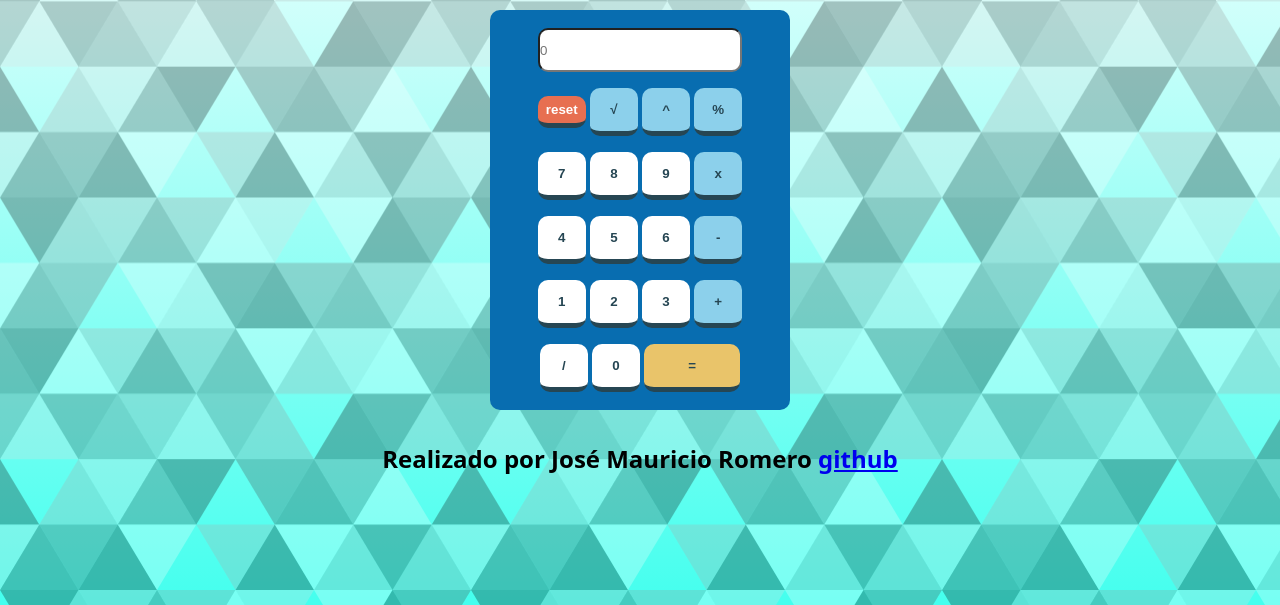
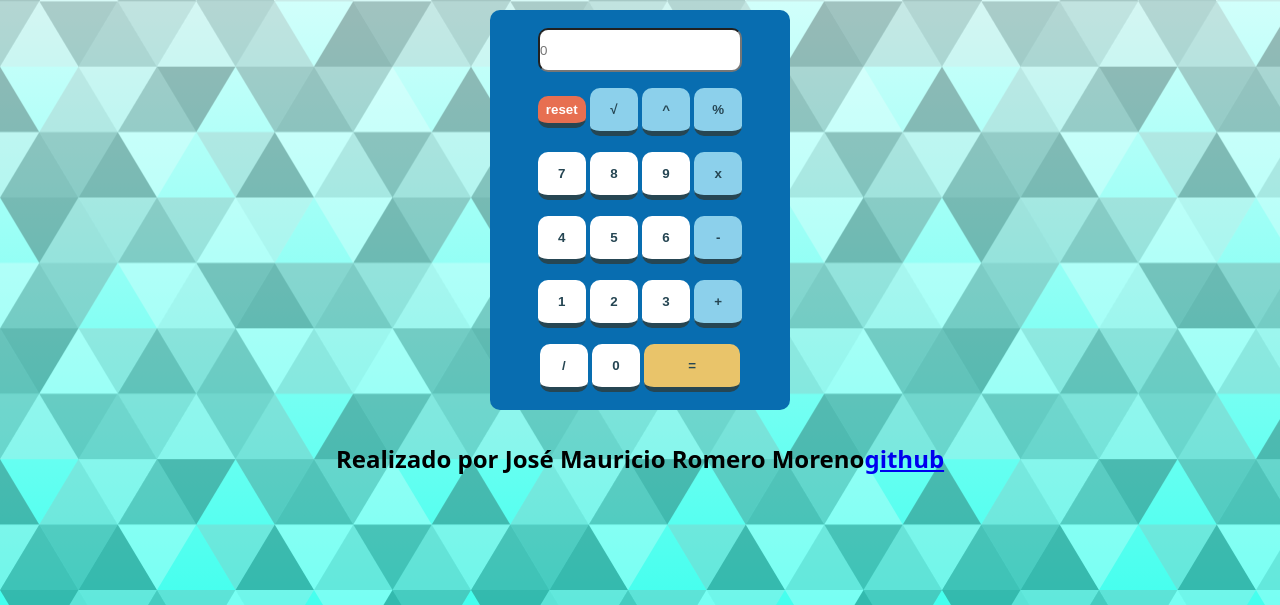
Before and after one commit to Maitomanito/Calculadora-JS-main, a plain HTML site: page index.html in a window 1280 px wide. Shown: the part 195-800 px from the top of the page. Drawn offline with Linux system fonts and the light colour scheme.

Commit message:
se actualiza

```diff
--- a/index.html
+++ b/index.html
@@ -48,7 +48,7 @@
 
             </div>
         </div>
-        <h2>Realizado por José Mauricio Romero <a href="https://github.com/Maitomanito">github</a></h2>
+        <h2>Realizado por José Mauricio Romero Moreno<a href="https://github.com/Maitomanito">github</a></h2>
     </div>
     <script src="./script.js"></script>
 </body>
--- a/script.js
+++ b/script.js
@@ -21,3 +21,8 @@ function raiz(){
 function reset() {
     document.getElementById('input').value = '';
 }
+// //paraborrar
+//funcion de reset
+//function reset() {
+ //   document.getElementById('input').value = '';
+//}
```
